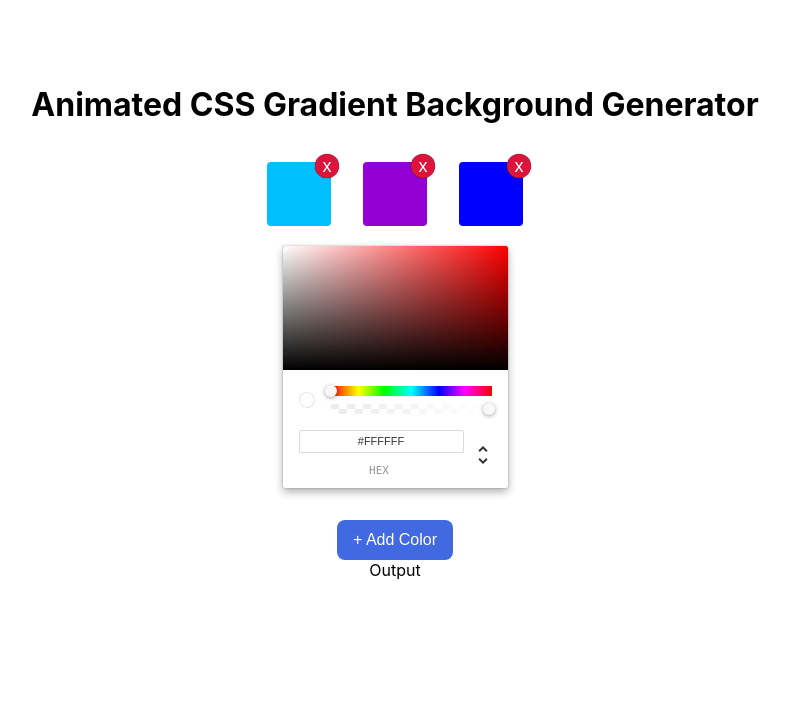
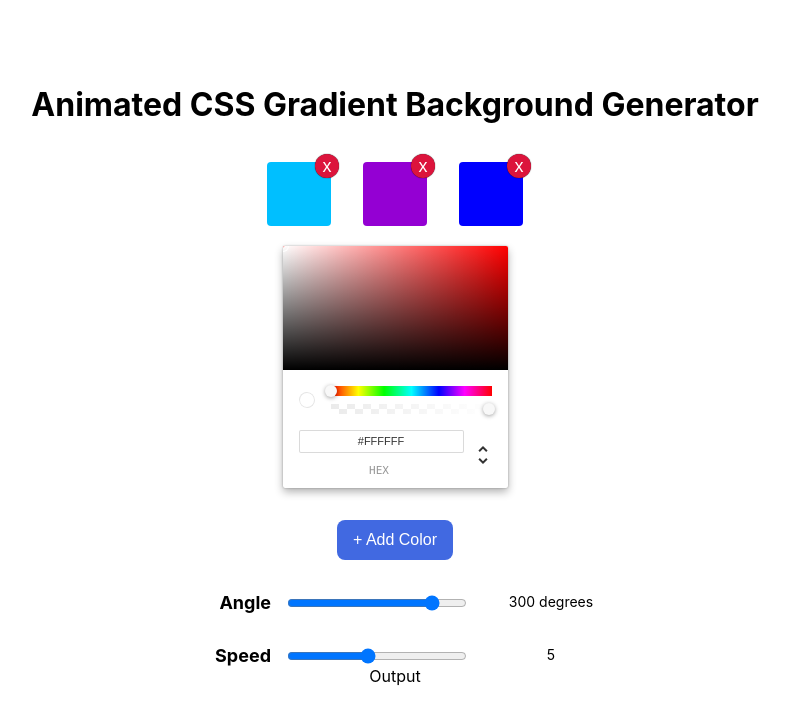
Before and after one commit to lindellcarternyc/cool-generator, a React (Create React App) app: page / in a window 1280 px wide. Shown: the top 724 px of the page, without its empty margins (245-1035 px from the left). Built offline with nearby package versions, Linux system fonts and the light colour scheme.

Commit message:
add sliders to app

```diff
--- a/src/App.tsx
+++ b/src/App.tsx
@@ -3,6 +3,8 @@ import { SettingsProvider } from './context/SettingsContext'
 import Controls from './components/Controls/Controls'
 import AddColor from './components/AddColor/AddColor'
 import Output from './components/Output/Output'
+import Angle from './components/Sliders/AngleSlider'
+import Speed from './components/Sliders/SpeedSlider'
 
 const App = () => {
   return (
@@ -14,6 +16,8 @@ const App = () => {
         <h1>Animated CSS Gradient Background Generator</h1>
         <Controls />
         <AddColor />
+        <Angle />
+        <Speed />
         <Output />
       </main>
     </SettingsProvider>
```
